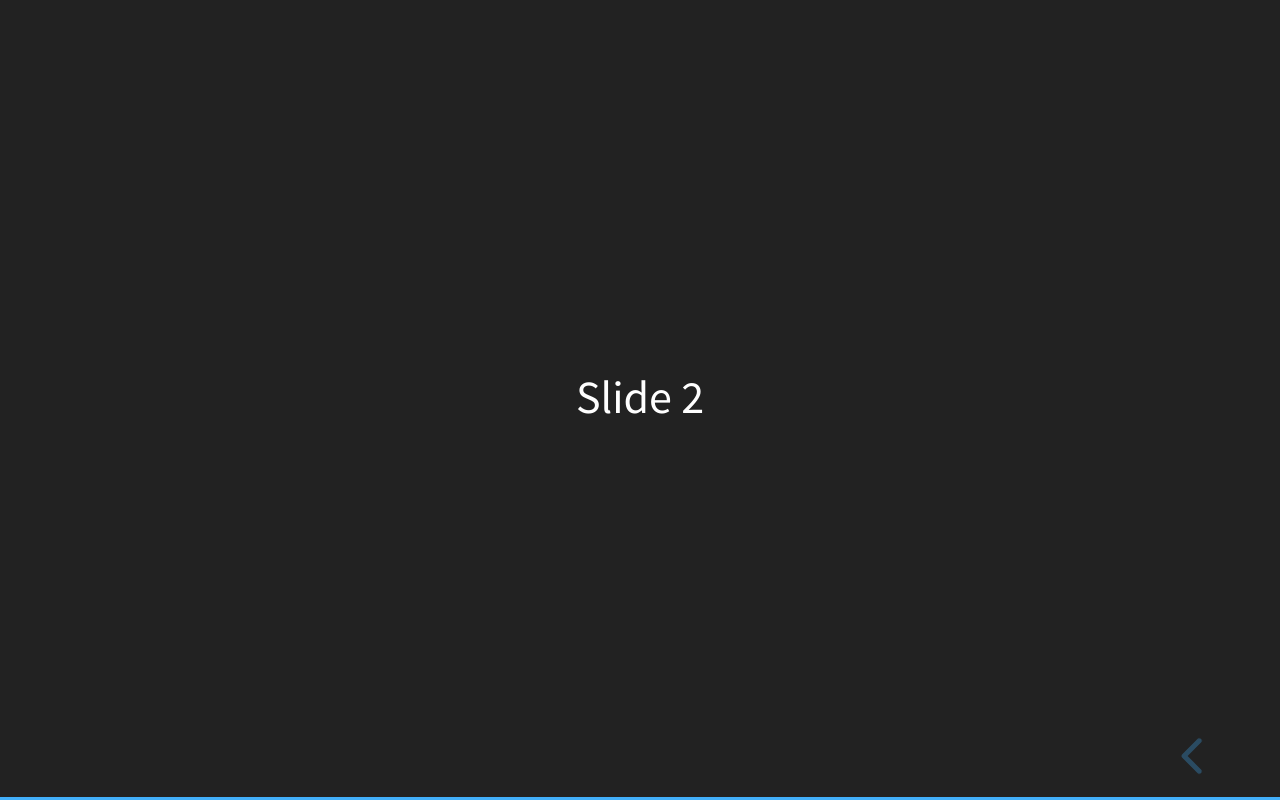
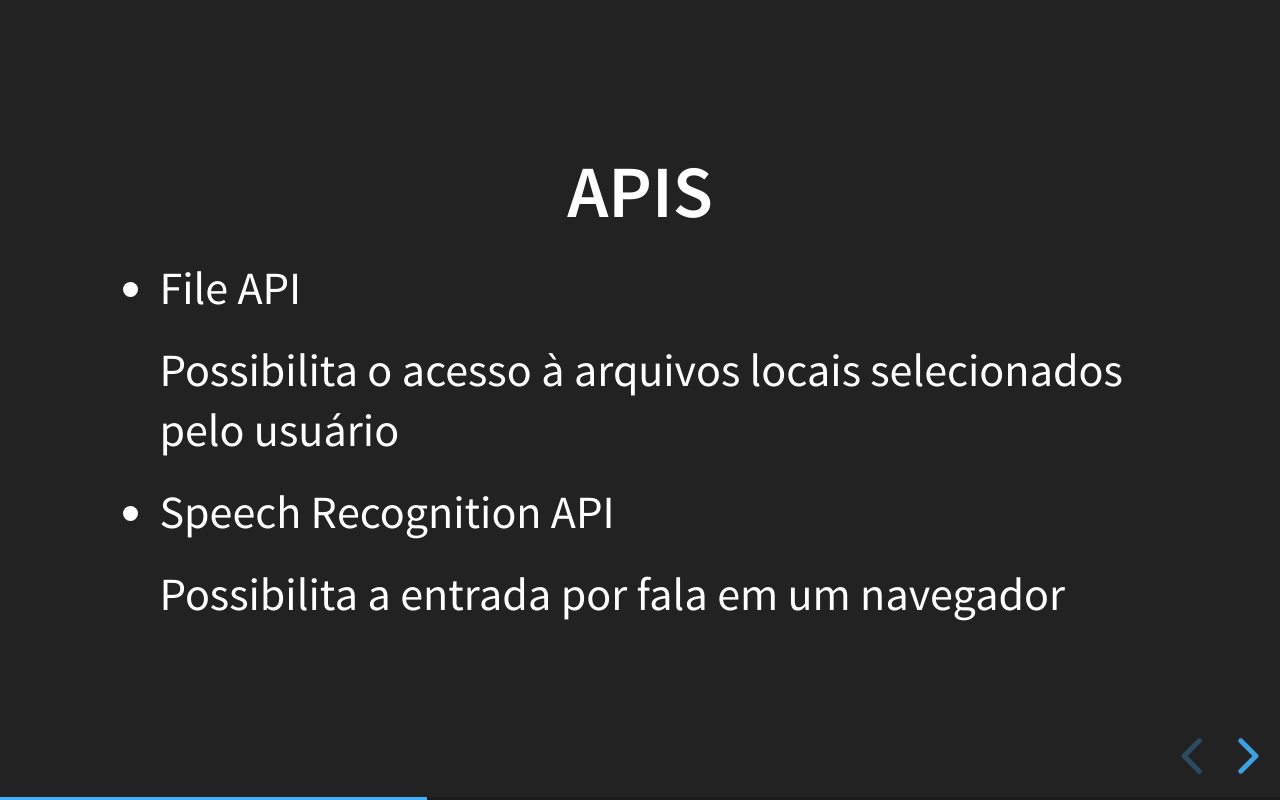
Before and after one commit to gabiapple/cefet-web-seminario, a website: page index.html in a window 1280 px wide. Both pictures are taken after a click on the button "next slide". Drawn offline with Linux system fonts and the light colour scheme.

Commit message:
Initial slides structure

```diff
--- a/index.html
+++ b/index.html
@@ -24,8 +24,27 @@
 	<body>
 		<div class="reveal">
 			<div class="slides">
-				<section>Slide 1</section>
-				<section>Slide 2</section>
+				<section>
+					<h1>Seminário WEB</h1>
+					Ana Luiza Sanches<br>
+					Gabriela Ramalho<br>
+					Matheus Martins<br>
+				</section>
+				<section>
+					<h2>APIS</h2>
+					<ul>
+						<li>File API</li>
+						<p>Possibilita o acesso à arquivos locais selecionados pelo usuário</p>
+						<li>Speech Recognition API</li>
+						<p>Possibilita a entrada por fala em um navegador</p>
+					</ul>
+				</section>
+				<section>
+					<h2>FILE API</h2>
+				</section>
+				<section>
+					<h2>Speech Recognition API</h2>
+				</section>
 			</div>
 		</div>
 
```
